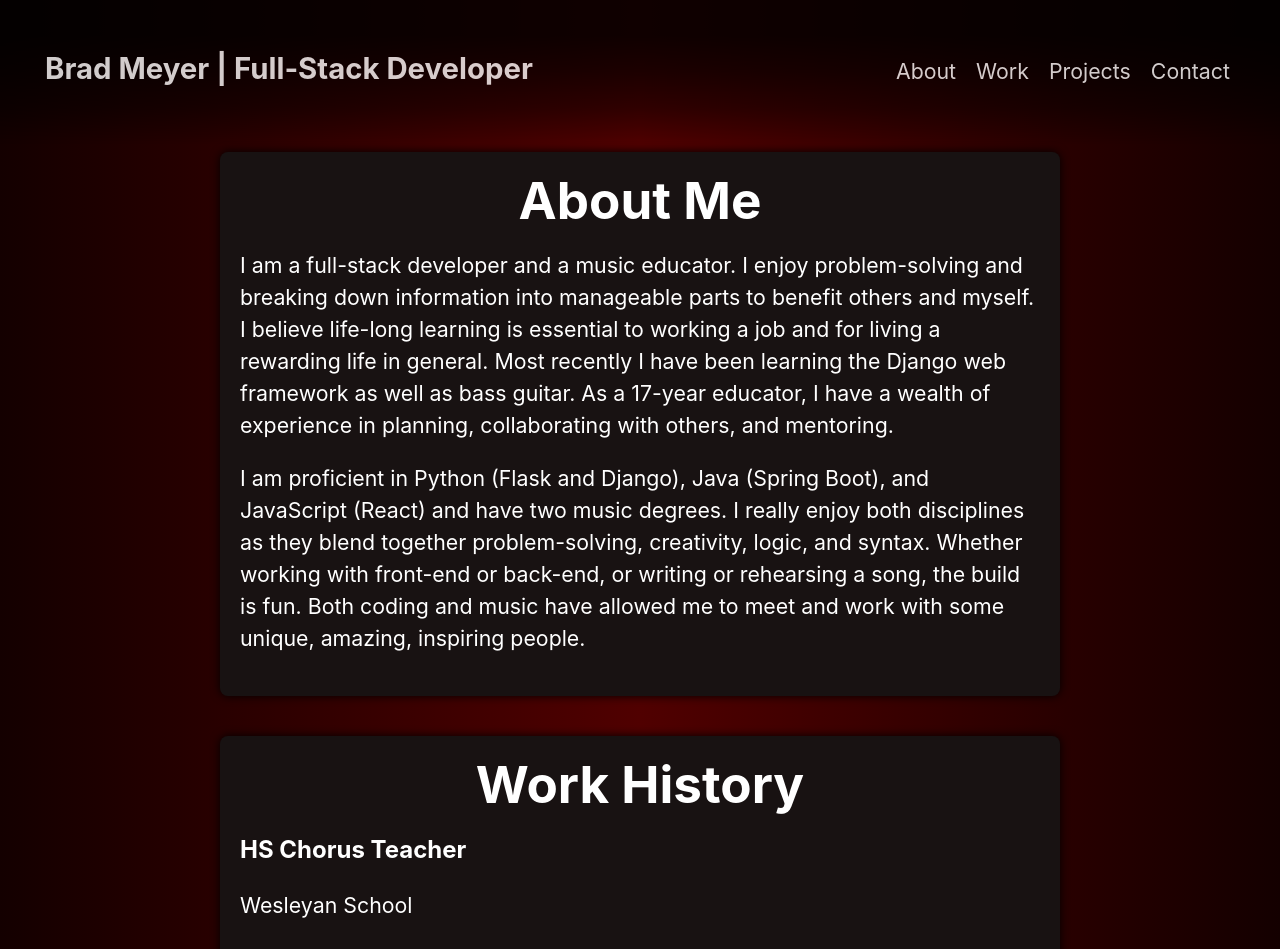
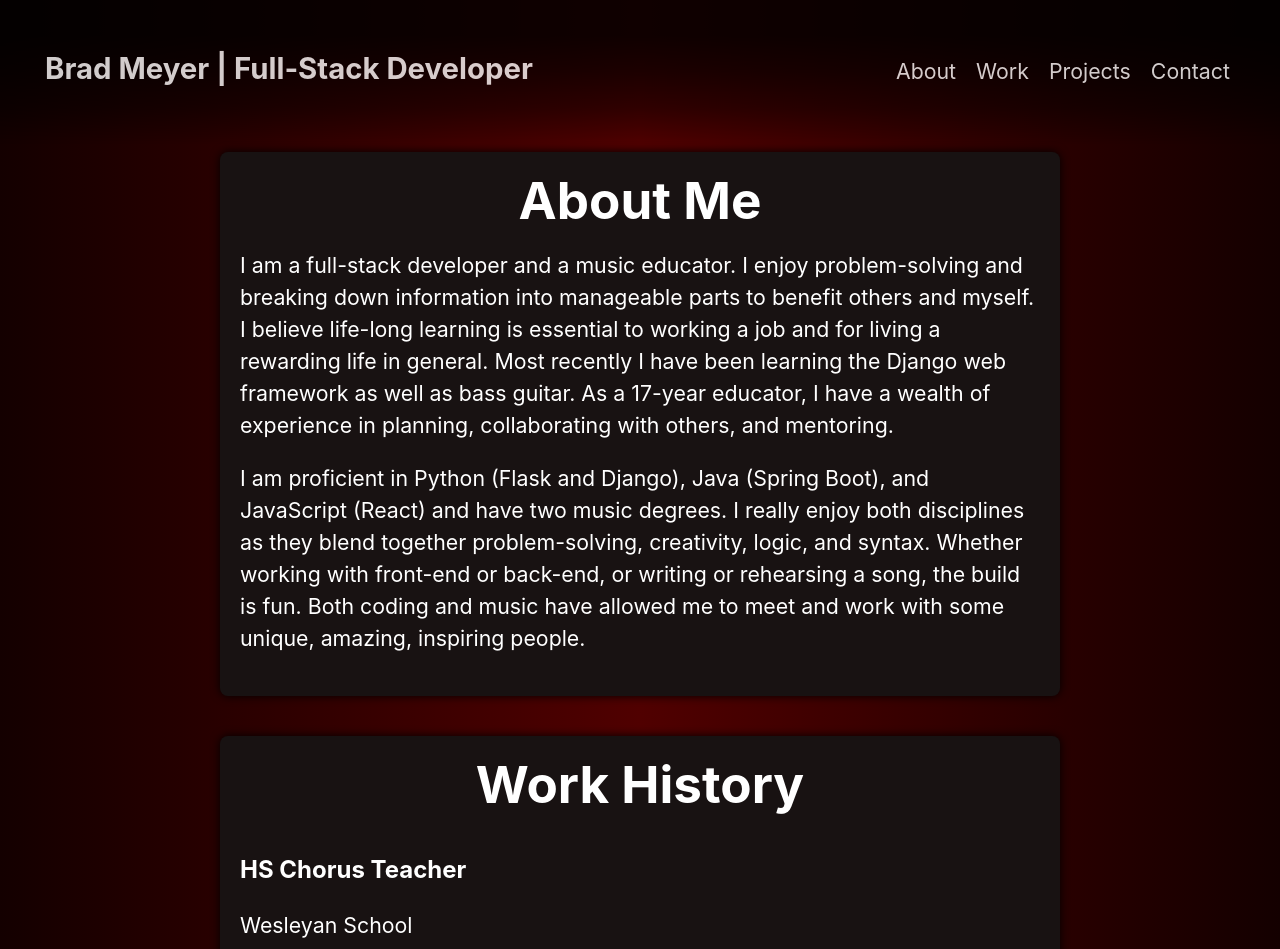
Before and after one commit to Wbradmeyer/vitePortfolio, a Vue app: page / in a window 1280 px wide. Shown: the top 949 px of the page. Built offline with nearby package versions, Linux system fonts and the light colour scheme.

Commit message:
proj title spacing

```diff
--- a/src/components/Projects.vue
+++ b/src/components/Projects.vue
@@ -39,7 +39,7 @@
     }
 
     h2 {
-        margin: 20px 0px 0px;
+        margin: 40px 0px 20px;
     }
 
     .project.pic {
```
